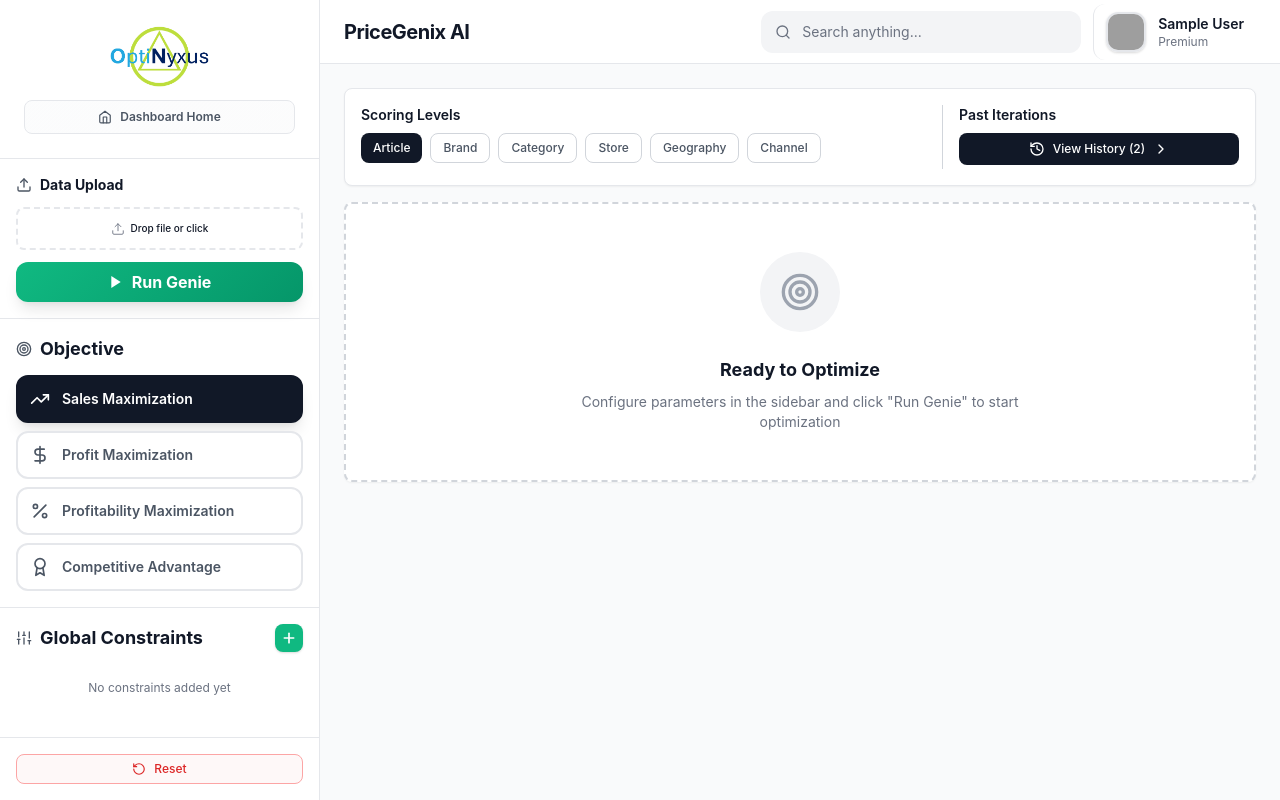
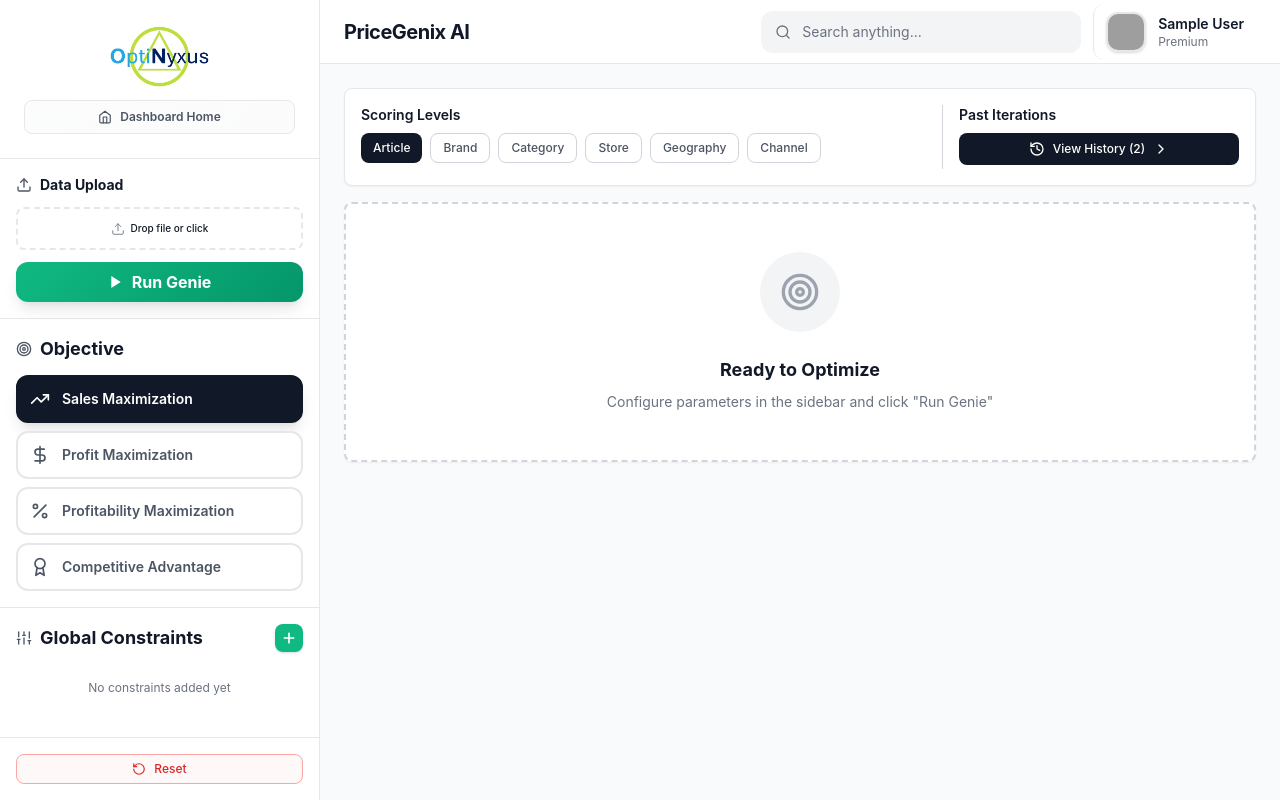
Before and after one commit to optinyxus/optinyxus-frontend, a React (Vite) app: page /dashboard/pricegenix in a window 1280 px wide. Built offline with nearby package versions, Linux system fonts and the light colour scheme; sample sign-in values are in the browser's storage; grey boxes are pictures that could not be loaded.

Commit message:
Heading Change

```diff
--- a/src/pages/dashboard/PriceGenix.jsx
+++ b/src/pages/dashboard/PriceGenix.jsx
@@ -1822,7 +1822,7 @@
                   </div>
                   <h3 className="text-base sm:text-lg font-bold text-gray-900 mb-2">Ready to Optimize</h3>
                   <p className="text-xs sm:text-sm text-gray-500">
-                    Configure parameters in the sidebar and click "Run Genie" to start optimization
+                    Configure parameters in the sidebar and click "Run Genie"
                   </p>
                 </div>
               )}
```
